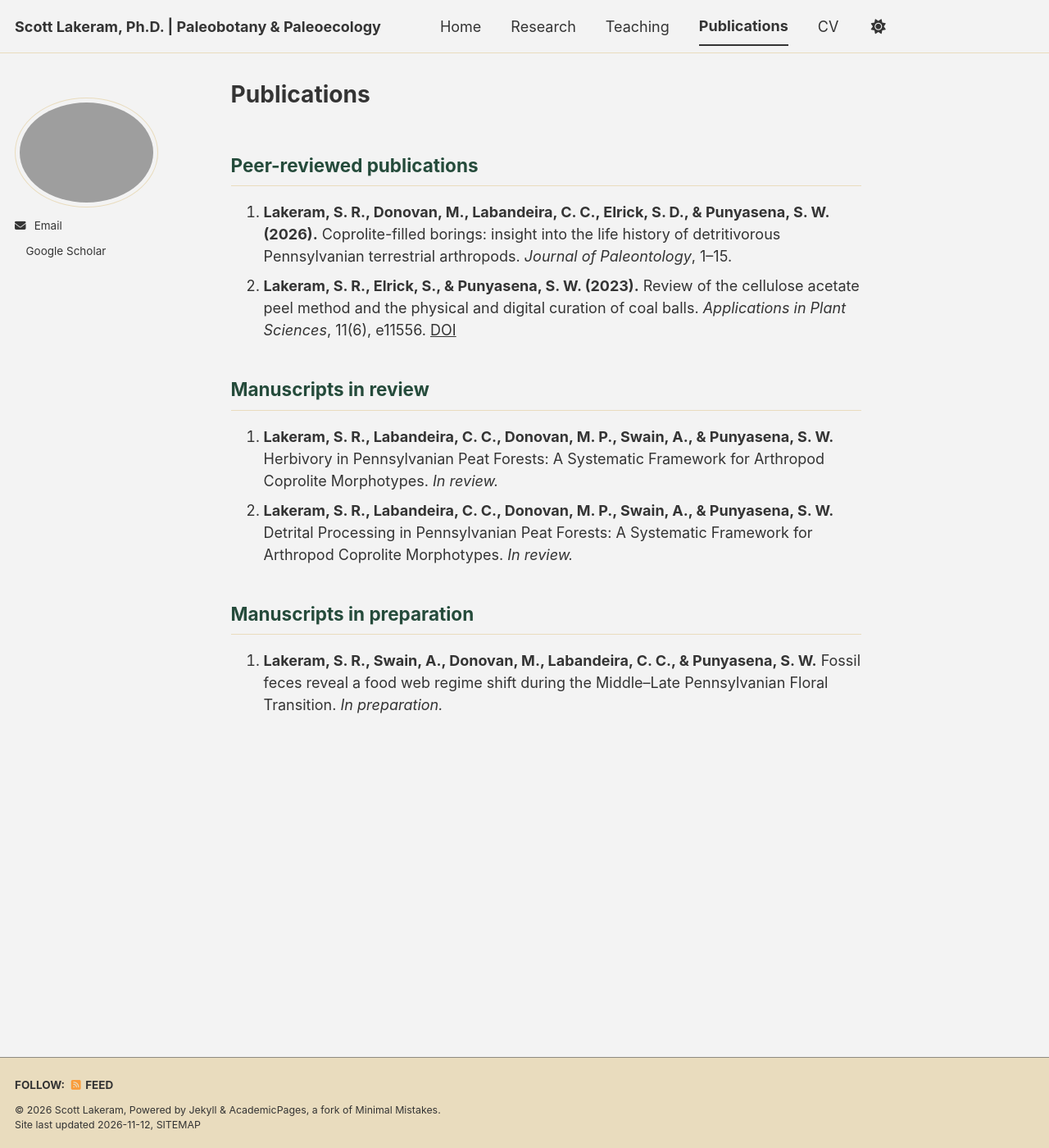
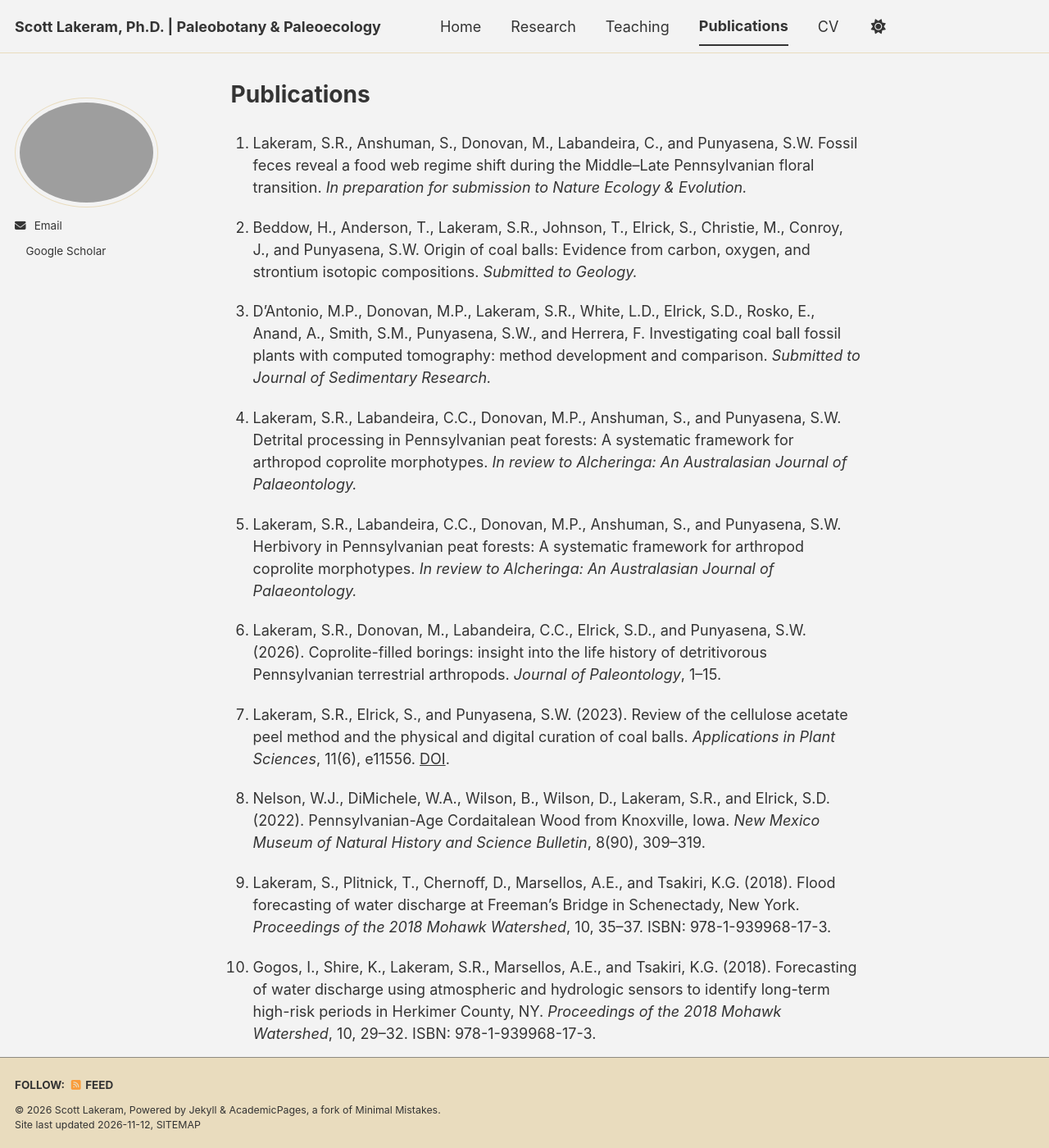
Before and after one commit to slakeram/slakeram.github.io, a Jekyll site: the page built from _pages/publications.html, in a window 1280 px wide and 1400 px high. Shown: the whole window at 82% size. Built offline with Jekyll 4.4.1, drawn with Linux system fonts in a browser that asks for light colours; a script bundle is joined from its source files by our own code; a style sheet for code colours, icons or effects is not loaded.

Commit message:
List all eleven CV journal and proceedings entries in original order

```diff
--- a/_pages/publications.html
+++ b/_pages/publications.html
@@ -5,19 +5,16 @@ permalink: /publications/
 author_profile: true
 ---
 
-<h2>Peer-reviewed publications</h2>
-<ol class="publication-list">
-<li><strong>Lakeram, S. R., Donovan, M., Labandeira, C. C., Elrick, S. D., &amp; Punyasena, S. W. (2026).</strong> Coprolite-filled borings: insight into the life history of detritivorous Pennsylvanian terrestrial arthropods. <em>Journal of Paleontology</em>, 1–15.</li>
-<li><strong>Lakeram, S. R., Elrick, S., &amp; Punyasena, S. W. (2023).</strong> Review of the cellulose acetate peel method and the physical and digital curation of coal balls. <em>Applications in Plant Sciences</em>, 11(6), e11556. <a href="https://doi.org/10.1002/aps3.11556">DOI</a></li>
+<ol class="publication-list" style="padding-left:1.5rem;">
+  <li style="margin-bottom:1.2rem;">Lakeram, S.R., Anshuman, S., Donovan, M., Labandeira, C., and Punyasena, S.W. Fossil feces reveal a food web regime shift during the Middle–Late Pennsylvanian floral transition. <em>In preparation for submission to Nature Ecology &amp; Evolution.</em></li>
+  <li style="margin-bottom:1.2rem;">Beddow, H., Anderson, T., Lakeram, S.R., Johnson, T., Elrick, S., Christie, M., Conroy, J., and Punyasena, S.W. Origin of coal balls: Evidence from carbon, oxygen, and strontium isotopic compositions. <em>Submitted to Geology.</em></li>
+  <li style="margin-bottom:1.2rem;">D’Antonio, M.P., Donovan, M.P., Lakeram, S.R., White, L.D., Elrick, S.D., Rosko, E., Anand, A., Smith, S.M., Punyasena, S.W., and Herrera, F. Investigating coal ball fossil plants with computed tomography: method development and comparison. <em>Submitted to Journal of Sedimentary Research.</em></li>
+  <li style="margin-bottom:1.2rem;">Lakeram, S.R., Labandeira, C.C., Donovan, M.P., Anshuman, S., and Punyasena, S.W. Detrital processing in Pennsylvanian peat forests: A systematic framework for arthropod coprolite morphotypes. <em>In review to Alcheringa: An Australasian Journal of Palaeontology.</em></li>
+  <li style="margin-bottom:1.2rem;">Lakeram, S.R., Labandeira, C.C., Donovan, M.P., Anshuman, S., and Punyasena, S.W. Herbivory in Pennsylvanian peat forests: A systematic framework for arthropod coprolite morphotypes. <em>In review to Alcheringa: An Australasian Journal of Palaeontology.</em></li>
+  <li style="margin-bottom:1.2rem;">Lakeram, S.R., Donovan, M., Labandeira, C.C., Elrick, S.D., and Punyasena, S.W. (2026). Coprolite-filled borings: insight into the life history of detritivorous Pennsylvanian terrestrial arthropods. <em>Journal of Paleontology</em>, 1–15.</li>
+  <li style="margin-bottom:1.2rem;">Lakeram, S.R., Elrick, S., and Punyasena, S.W. (2023). Review of the cellulose acetate peel method and the physical and digital curation of coal balls. <em>Applications in Plant Sciences</em>, 11(6), e11556. <a href="https://doi.org/10.1002/aps3.11556">DOI</a>.</li>
+  <li style="margin-bottom:1.2rem;">Nelson, W.J., DiMichele, W.A., Wilson, B., Wilson, D., Lakeram, S.R., and Elrick, S.D. (2022). Pennsylvanian-Age Cordaitalean Wood from Knoxville, Iowa. <em>New Mexico Museum of Natural History and Science Bulletin</em>, 8(90), 309–319.</li>
+  <li style="margin-bottom:1.2rem;">Lakeram, S., Plitnick, T., Chernoff, D., Marsellos, A.E., and Tsakiri, K.G. (2018). Flood forecasting of water discharge at Freeman’s Bridge in Schenectady, New York. <em>Proceedings of the 2018 Mohawk Watershed</em>, 10, 35–37. ISBN: 978-1-939968-17-3.</li>
+  <li style="margin-bottom:1.2rem;">Gogos, I., Shire, K., Lakeram, S.R., Marsellos, A.E., and Tsakiri, K.G. (2018). Forecasting of water discharge using atmospheric and hydrologic sensors to identify long-term high-risk periods in Herkimer County, NY. <em>Proceedings of the 2018 Mohawk Watershed</em>, 10, 29–32. ISBN: 978-1-939968-17-3.</li>
+  <li style="margin-bottom:1.2rem;">Pascucci, T., Chernoff, D., Lakeram, S.R., and Marsellos, A.E. (2017). Statistical analysis of damage to local businesses due to flooding events along the Mohawk River valley in Amsterdam, New York. <em>Proceedings from the Mohawk Watershed 2017</em>, 50–52. ISBN: 978-1-938868-12-8.</li>
 </ol>
-
-<h2>Manuscripts in review</h2>
-<ol class="publication-list">
-<li><strong>Lakeram, S. R., Labandeira, C. C., Donovan, M. P., Swain, A., &amp; Punyasena, S. W.</strong> Herbivory in Pennsylvanian Peat Forests: A Systematic Framework for Arthropod Coprolite Morphotypes. <em>In review.</em></li>
-<li><strong>Lakeram, S. R., Labandeira, C. C., Donovan, M. P., Swain, A., &amp; Punyasena, S. W.</strong> Detrital Processing in Pennsylvanian Peat Forests: A Systematic Framework for Arthropod Coprolite Morphotypes. <em>In review.</em></li>
-</ol>
-
-<h2>Manuscripts in preparation</h2>
-<ol class="publication-list">
-<li><strong>Lakeram, S. R., Swain, A., Donovan, M., Labandeira, C. C., &amp; Punyasena, S. W.</strong> Fossil feces reveal a food web regime shift during the Middle–Late Pennsylvanian Floral Transition. <em>In preparation.</em></li>
-</ol>
```
